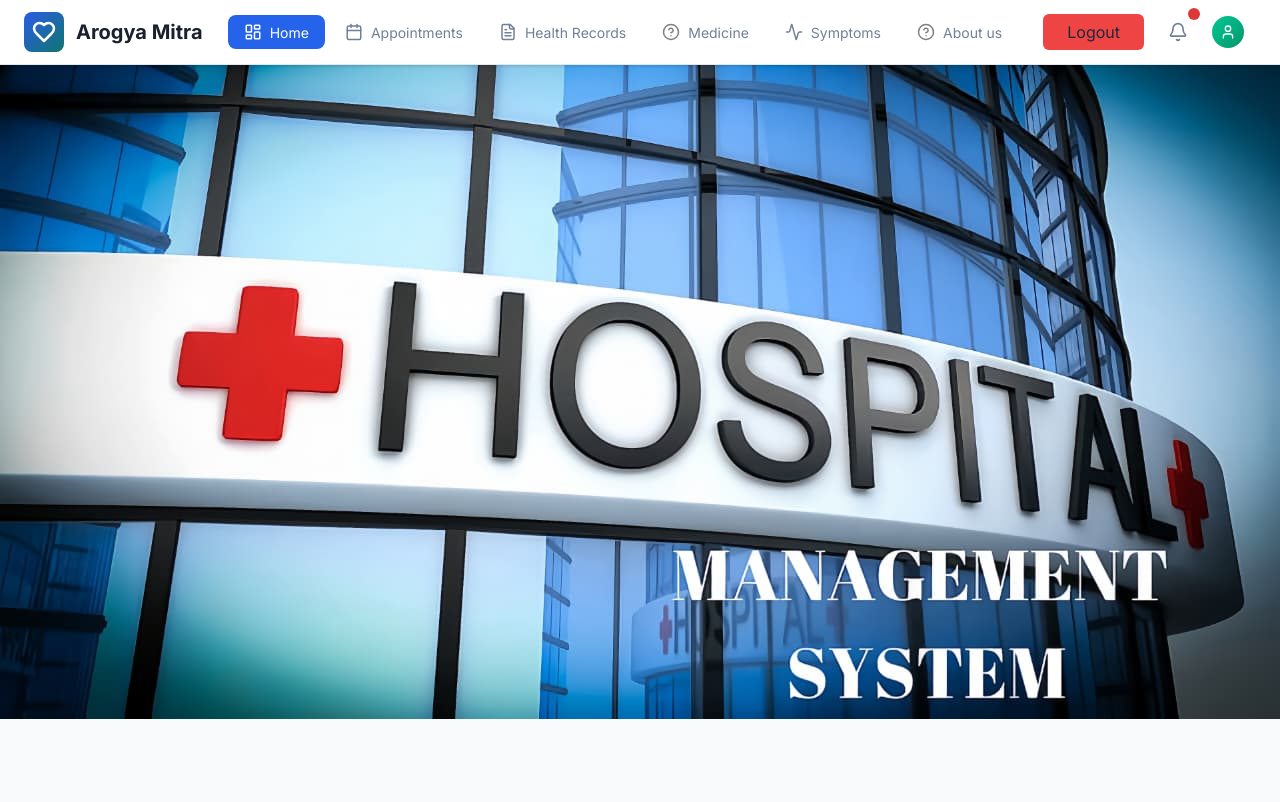
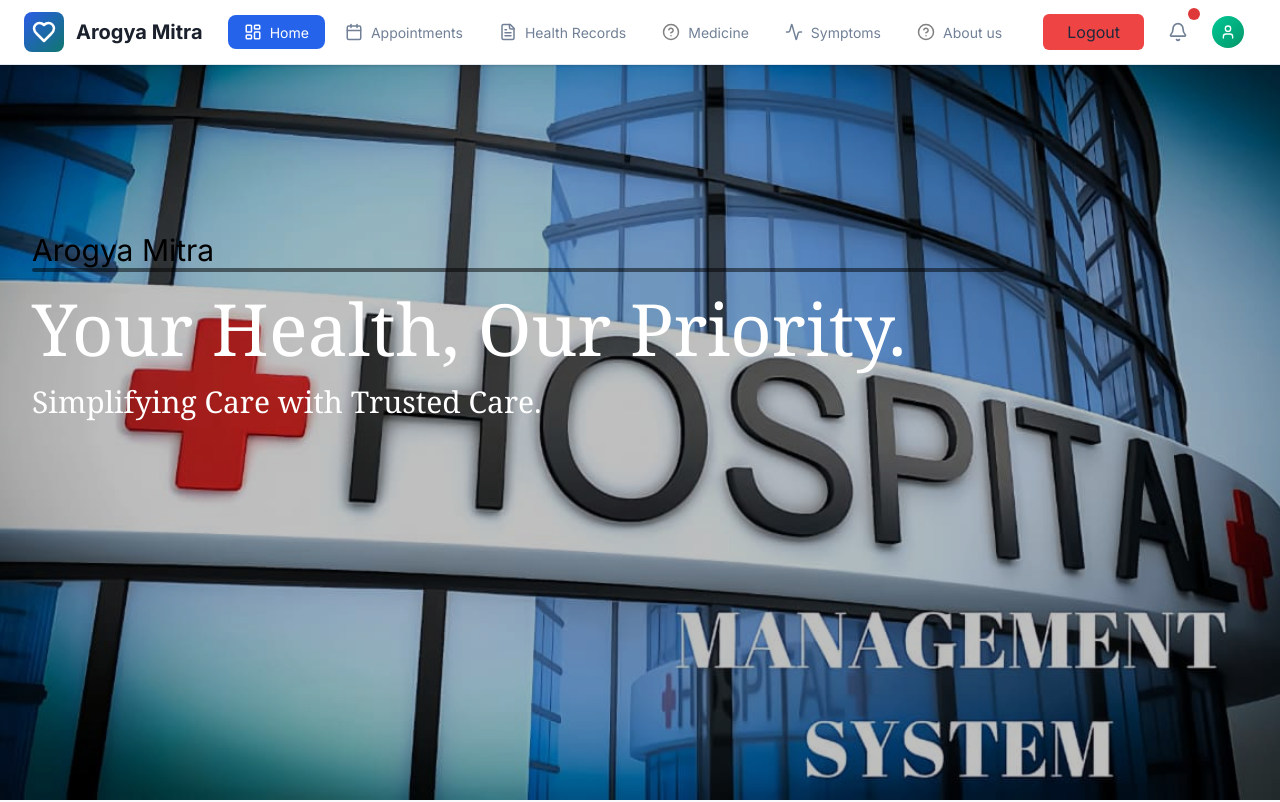
Before and after one commit to sachinpal14/Arogya-Mitra, a React (Vite) app: page /home in a window 1280 px wide. Shown: the top 802 px of the page. Built offline with nearby package versions, Linux system fonts and the light colour scheme; sample sign-in values are in the browser's storage.

Commit message:
UI updation

```diff
--- a/src/components/ui/Header.jsx
+++ b/src/components/ui/Header.jsx
@@ -45,7 +45,7 @@ const Header = ({ isCollapsed = false }) => {
   const toggleMoreMenu = () => setIsMoreMenuOpen(!isMoreMenuOpen);
 
   return (
-    <header className="fixed top-0 left-0 right-0 z-50 bg-white border-b border-slate-200 healthcare-shadow">
+    <header className="fixed top-0 left-0 right-0 z-50 bg-white border-b border-slate-200 healthcare-shadow ">
       <div className="flex items-center justify-between h-16 px-6">
         {/* Logo Section */}
         <div className="flex items-center space-x-4">
--- a/src/pages/appointment-management/index.jsx
+++ b/src/pages/appointment-management/index.jsx
@@ -77,7 +77,8 @@ const AppointmentManagement = () => {
 const mockProviders = [
   {
     id: 1,
-      name: "Dr. Sarah Johnson",
+    name: "Dr. Rakesh Sharma",
+    gender: undefined,
     specialty: "Cardiology",
     qualification: "MD, FACC",
     experience: 15,
@@ -90,12 +91,13 @@ const AppointmentManagement = () => {
     consultationFee: 250,
     acceptsInsurance: true,
     consultationTypes: ["In-Person", "Video Call"],
-      avatar: "https://images.unsplash.com/photo-1559839734-2b71ea197ec2?w=150&h=150&fit=crop&crop=face",
+    avatar: "",
     isOnline: true
   },
   {
     id: 2,
-      name: "Dr. Michael Chen",
+    name: "Dr. Sameer Verma",
+    gender: undefined,
     specialty: "Dermatology",
     qualification: "MD, Dermatology",
     experience: 12,
@@ -108,12 +110,13 @@ const AppointmentManagement = () => {
     consultationFee: 200,
     acceptsInsurance: true,
     consultationTypes: ["In-Person", "Video Call", "Phone Call"],
-      avatar: "https://images.unsplash.com/photo-1612349317150-e413f6a5b16d?w=150&h=150&fit=crop&crop=face",
+    avatar: "",
     isOnline: false
   },
   {
     id: 3,
-      name: "Dr. Emily Rodriguez",
+    name: "Dr. Meena Joshi",
+    gender: undefined,
     specialty: "Pediatrics",
     qualification: "MD, Pediatrics",
     experience: 8,
@@ -126,12 +129,13 @@ const AppointmentManagement = () => {
     consultationFee: 180,
     acceptsInsurance: true,
     consultationTypes: ["In-Person", "Video Call"],
-      avatar: "https://images.unsplash.com/photo-1594824475317-8b7f0c5c0b8e?w=150&h=150&fit=crop&crop=face",
+    avatar: "",
     isOnline: true
   },
   {
     id: 4,
-      name: "Dr. James Wilson",
+    name: "dev",
+    gender: "M",
     specialty: "Orthopedics",
     qualification: "MD, Orthopedic Surgery",
     experience: 20,
@@ -144,10 +148,11 @@ const AppointmentManagement = () => {
     consultationFee: 300,
     acceptsInsurance: false,
     consultationTypes: ["In-Person"],
-      avatar: "https://images.unsplash.com/photo-1582750433449-648ed127bb54?w=150&h=150&fit=crop&crop=face",
+    avatar: "",
     isOnline: false
   }
 ];
+
 
   // Mock queue data
   const mockQueueData = [
--- a/src/pages/unified-dashboard/components/QuickStatsGrid.jsx
+++ b/src/pages/unified-dashboard/components/QuickStatsGrid.jsx
@@ -8,6 +8,7 @@ import UsersTable from '../../user-management/Components/UserTable.jsx';
 const QuickStatsGrid = ({ userRole, stats }) => {
 
 
+  const dispatch = useDispatch();
   const { allUsers, loggedUser } = useSelector(state => state.user);
   const navigate = useNavigate();
   const [isOpen, setIsOpen] = React.useState(false);
@@ -17,8 +18,21 @@ const QuickStatsGrid = ({ userRole, stats }) => {
       isOpen ? setIsOpen(false) : setIsOpen(true);
       console.log("Clicked on Quick Stats Grid", allUsers, userRole);
     }
+    if(userRole === 'patient') {
+      navigate('/appointment-management');
+    }
 
   }
+
+
+
+  useEffect(() => {
+    if (userRole === 'admin' ) {
+      dispatch(fetchAllUsers());
+
+    }
+
+  },[])
 
 
 
@@ -37,8 +51,8 @@ const QuickStatsGrid = ({ userRole, stats }) => {
         // { label: 'Patient Satisfaction', value: stats?.satisfaction || '4.8', icon: 'Star', color: 'text-success', bgColor: 'bg-emerald-50' }
       ],
       admin: [
-        { label: 'Bed Occupancy', value: stats?.bedOccupancy || '78%', icon: 'Bed', color: 'text-brand-primary', bgColor: 'bg-blue-50' },
-        { label: 'All Users', value: '145', icon: 'UserCheck', color: 'text-success', bgColor: 'bg-emerald-50' },
+        // { label: 'Bed Occupancy', value: stats?.bedOccupancy || '78%', icon: 'Bed', color: 'text-brand-primary', bgColor: 'bg-blue-50' },
+        { label: 'All Users', value: allUsers.length, icon: 'UserCheck', color: 'text-success', bgColor: 'bg-emerald-50' },
         // { label: 'Inventory Alerts', value: stats?.inventoryAlerts || '6', icon: 'AlertTriangle', color: 'text-destructive', bgColor: 'bg-red-50' },
         // { label: 'Revenue Today', value: stats?.revenueToday || '$24.5K', icon: 'DollarSign', color: 'text-secondary', bgColor: 'bg-teal-50' }
       ],
@@ -60,7 +74,7 @@ const QuickStatsGrid = ({ userRole, stats }) => {
           <div
             onClick={handleClick}
 
-            key={index} className={` ${userRole == 'admin' ? "cursor-pointer" : "cursor-auto"} p-6 bg-white lg:w-[100%] mt-2 rounded-xl border border-slate-200 healthcare-shadow hover:healthcare-shadow-lg healthcare-transition`}>
+            key={index} className={` ${userRole == 'admin' ? "cursor-pointer" : "cursor-auto"} ${userRole == 'patient' && "cursor-pointer"} p-6 bg-white lg:w-[100%] mt-2 rounded-xl border border-slate-200 healthcare-shadow hover:healthcare-shadow-lg healthcare-transition`}>
             <div className="flex items-center justify-between mb-4">
               <div className={`w-12 h-12 ${stat?.bgColor} rounded-lg flex items-center justify-center`}>
                 <Icon name={stat?.icon} size={24} className={stat?.color} strokeWidth={2} />
@@ -72,13 +86,13 @@ const QuickStatsGrid = ({ userRole, stats }) => {
             <div>
               <h3 className="text-sm font-medium text-text-secondary mb-1">{stat?.label}</h3>
               <div className="flex items-center space-x-2">
-                <div className="w-full bg-slate-100 rounded-full h-2">
+                {/* <div className="w-full bg-slate-100 rounded-full h-2">
                   <div
                     className={`h-2 rounded-full ${stat?.color?.replace('text-', 'bg-')}`}
                     style={{ width: `${Math.random() * 40 + 60}%` }}
                   ></div>
-                </div>
-                <span className="text-xs text-success font-medium">+{Math.floor(Math.random() * 15 + 5)}%</span>
+                </div> */}
+                {/* <span className="text-xs text-success font-medium">+{Math.floor(Math.random() * 15 + 5)}%</span> */}
               </div>
             </div>
           </div>
--- a/src/pages/unified-dashboard/index.jsx
+++ b/src/pages/unified-dashboard/index.jsx
@@ -1,14 +1,13 @@
 import React, { useState, useEffect } from 'react';
 import Header from '../../components/ui/Header.jsx';
-import Sidebar from '../../components/ui/Sidebar';
+
 import WelcomeHeader from './components/WelcomeHeader.jsx';
 import QuickStatsGrid from './components/QuickStatsGrid';
 import QuickActionsPanel from './components/QuickActionsPanel';
 import RecentActivityFeed from './components/RecentActivityFeed';
-import UpcomingSchedule from './components/UpcomingSchedule';
-import SystemStatusPanel from './components/SystemStatusPanel';
-import NotificationCenter from './components/NotificationCenter';
+
 import { useSelector } from 'react-redux';
+import { motion } from "framer-motion";
 
 const UnifiedDashboard = () => {
 
@@ -89,10 +88,49 @@ const UnifiedDashboard = () => {
 
 
       <Header />
-    <div className='w-full h-[cal(100%-100px)]'>
-        <img className='object-cover w-full h-full' src="/assets/images/hospitall.jpg" alt="hospital" />
+   {userRole!='admin' &&  <div className='w-full relative h-screen '>
 
-    </div>
+
+<div className='w-full absolute top-16 h-screen z-40 flex justify-start px-8 items-center gap-5 py-2 flex-col text-3xl'>
+
+  <motion.div
+    className='w-full mt-40'
+    initial={{ opacity: 0, x: 80 }}   // slide from left
+    animate={{ opacity: 1, x: 0 }}     // move to normal
+    transition={{ duration: 0.5, delay: 0.1 }}
+  >
+    <p className='text-black'>Arogya Mitra</p>
+    <div className='w-[80%] h-1 bg-black/50 rounded-full'></div>
+  </motion.div>
+
+  {/* TEXT SECTION */}
+  <motion.div
+    className='w-full flex flex-col gap-5'
+    initial={{ opacity: 0, x: 120 }}   // deeper slide from left
+    animate={{ opacity: 1, x: 0 }}      // slide into place
+    transition={{ duration: 0.6, delay: 0.3 }}
+  >
+    <p className='text-7xl font-serif text-white'>
+      Your Health, Our Priority.
+    </p>
+
+    <p className='text-3xl font-serif text-white'>
+      Simplifying Care with Trusted Care.
+    </p>
+  </motion.div>
+
+</div>
+
+        <motion.img
+    className='object-cover z-10 w-full h-full filter brightness-75'
+    src="/assets/images/hospitall.jpg"
+    alt="hospital"
+    initial={{ scale: 1.3 }}      // start zoomed in
+    animate={{ scale: 1 }}        // zoom out to normal
+    transition={{ duration: 1.5 }}  // smooth slow effect
+  />
+
+    </div>}
       {/* <Sidebar isCollapsed={sidebarCollapsed} onToggle={handleSidebarToggle} /> */}
       <main className={`pt-16 healthcare-transition `}>
         <div className="p-6 space-y-6">
--- a/src/pages/user-management/Components/UserTable.jsx
+++ b/src/pages/user-management/Components/UserTable.jsx
@@ -3,12 +3,12 @@ import { motion } from 'framer-motion';
 import { useSelector, useDispatch } from 'react-redux';
 import { fetchAllUsers } from '../../../redux/userSlice';
 
-import { set } from 'react-hook-form';
+
 const UsersTable = ({ isOpen, setIsOpen }) => {
 
   const { allUsers, loggedUser } = useSelector(state => state.user);
   const dispatch = useDispatch();
-  const userRole = loggedUser?.user?.role;
+  const userRole = loggedUser?.role;
   useEffect(() => {
     if (userRole == 'admin') {
       dispatch(fetchAllUsers());
```
Lines whose indentation alone changed are shown as unchanged.
